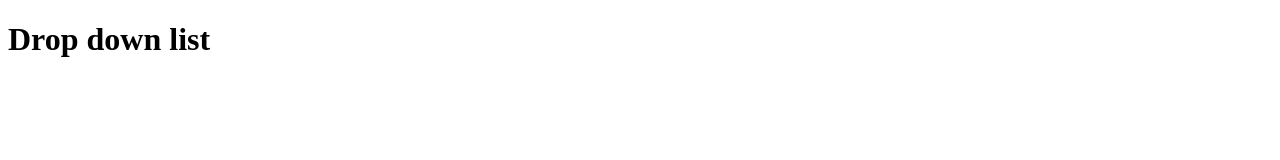
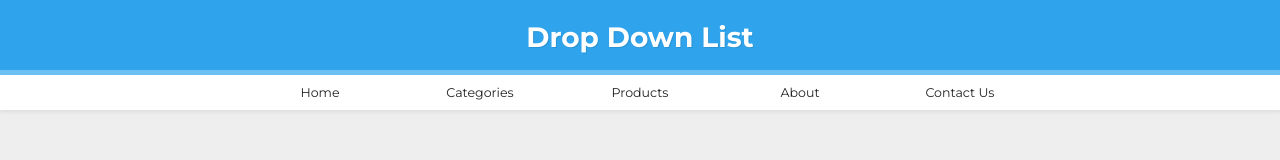
Before and after one commit to aderose/drop-down-list, a website built with webpack: page dist/index.html in a window 1280 px wide. Built offline with nearby package versions, Linux system fonts and the light colour scheme.

Commit message:
Implement basic desktop format and styling

```diff
--- a/dist/index.html
+++ b/dist/index.html
@@ -4,10 +4,21 @@
     <meta charset="UTF-8" />
     <meta name="viewport" content="width=device-width, initial-scale=1.0" />
     <link rel="stylesheet" href="styles.css" />
-    <title>Drop down list</title>
+    <title>Drop Down List</title>
   </head>
   <body>
-    <h1>Drop down list</h1>
+    <header>
+      <h1>Drop Down List</h1>
+      <nav class="container">
+        <ul>
+          <li><a href="#">Home</a></li>
+          <li><a href="#">Categories</a></li>
+          <li><a href="#">Products</a></li>
+          <li><a href="#">About</a></li>
+          <li><a href="#">Contact Us</a></li>
+        </ul>
+      </nav>
+    </header>
     <script src="main.js"></script>
   </body>
 </html>
--- a/dist/main.js
+++ b/dist/main.js
@@ -12,6 +12,6 @@
   \**********************/
 /*! unknown exports (runtime-defined) */
 /*! runtime requirements:  */
-eval("console.log('hello');\nconsole.log('bobo');\n\n\n//# sourceURL=webpack://dropdown-list/./src/index.js?");
+eval("console.log('hello world');\n\n\n//# sourceURL=webpack://dropdown-list/./src/index.js?");
 /******/ })()
 ;
--- a/dist/styles.css
+++ b/dist/styles.css
@@ -0,0 +1,84 @@
+@import url('https://fonts.googleapis.com/css2?family=Montserrat:wght@200;400;700&display=swap');
+
+/* reset */
+* {
+  box-sizing: border-box;
+  margin: 0;
+  padding: 0;
+}
+
+a,
+a:visited {
+  font-size: 0.9em;
+  color: var(--main);
+  text-decoration: none;
+}
+
+/* General page settings */
+:root {
+  --main: #222;
+  --background: #eee;
+  --white: #fff;
+  --shadow: rgba(0, 0, 0, 0.1);
+  --highlight: rgb(47, 164, 236);
+}
+
+body {
+  background-color: var(--background);
+  font-family: 'Montserrat', sans-serif;
+  text-align: center;
+  font-size: 14px;
+  color: var(--main);
+}
+
+/* header styling */
+header {
+  background: var(--white);
+  box-shadow: 0 0 5px 1px var(--shadow);
+}
+
+header h1 {
+  margin: 0 auto;
+  height: 75px;
+  line-height: 75px;
+  background-color: var(--highlight);
+  color: var(--white);
+  position: relative;
+  text-shadow: 1px 1px var(--shadow);
+}
+
+header h1::after {
+  content: '';
+  display: block;
+  width: 100%;
+  height: 5px;
+  background-color: var(--white);
+  opacity: 0.3;
+  position: absolute;
+  bottom: 0;
+}
+
+/* nav styling */
+nav ul {
+  display: flex;
+  list-style-type: none;
+  width: 100%;
+}
+
+nav li {
+  height: 2.5em;
+  line-height: 2.5em;
+  width: 20%;
+  cursor: pointer;
+}
+
+nav li:hover {
+  font-weight: 700;
+}
+
+/* limit container width */
+.container {
+  width: 80%;
+  margin: 0 auto;
+  max-width: 800px;
+}
```
